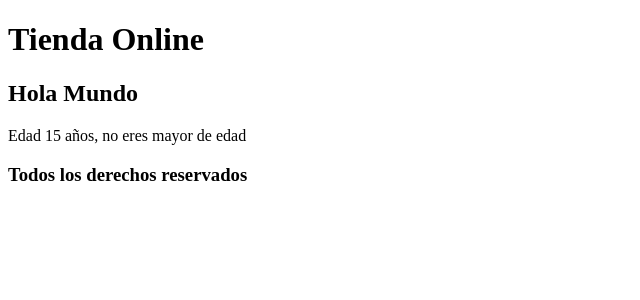
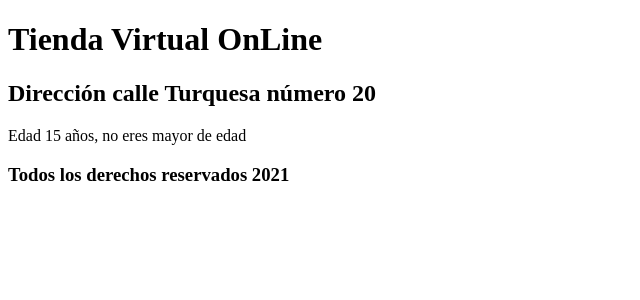
Before and after one commit to morgadodesarrollador/Cursos, a React (Create React App) app in the folder ReactGraphQL/01-basicos/: page / in a window 1280 px wide. Shown: the top 300 px of the page, without its empty margins (0-640 px from the left). Built offline with nearby package versions, Linux system fonts and the light colour scheme.

Commit message:
React:01-Basicos:Conceptos básicos-props(Input Components

```diff
--- a/ReactGraphQL/01-basicos/src/App.js
+++ b/ReactGraphQL/01-basicos/src/App.js
@@ -3,13 +3,17 @@
 import Footer from "./components/Footer";
 
 function App() {
-
+  const fecha = new Date().getFullYear();
   return (
    // <div className="App">
     <Fragment>
-      <Header />
-
-      <Footer />
+      <Header
+        titulo = "Tienda Virtual OnLine"
+        numero= "20"
+      />
+      <Footer
+        fecha={fecha}
+      />
      </Fragment>
    // </div>
   );
--- a/ReactGraphQL/01-basicos/src/components/Footer.jsx
+++ b/ReactGraphQL/01-basicos/src/components/Footer.jsx
@@ -1,10 +1,10 @@
 import React from 'react';
 
 //usamos arrow functions
-const Footer = () => {
+const Footer = ({fecha}) => {
     return (
         <footer>
-            <h3>Todos los derechos reservados</h3>
+            <h3>Todos los derechos reservados { fecha }  </h3>
         </footer>
     )
 }
--- a/ReactGraphQL/01-basicos/src/components/Header.jsx
+++ b/ReactGraphQL/01-basicos/src/components/Header.jsx
@@ -1,7 +1,9 @@
 import React from "react";
 
 // usamos declaración de función
-function Header(){
+//function Header(props){
+function Header({titulo, numero}){ //destructuring en objeto props
+
     const edad = 15;
     let mensaje;
     if (edad >= 18){
@@ -11,8 +13,8 @@
     };
     return( //Solo puede retornar un contenedor
         <header>
-            <h1 className="encabezado"> Tienda Online</h1>
-            <h2>Hola Mundo</h2>
+            <h1 className="encabezado"> {titulo }</h1>
+            <h2>Dirección calle Turquesa número { numero }</h2>
             <p>Edad {edad} años, {mensaje}</p>
         </header>
     );
```
